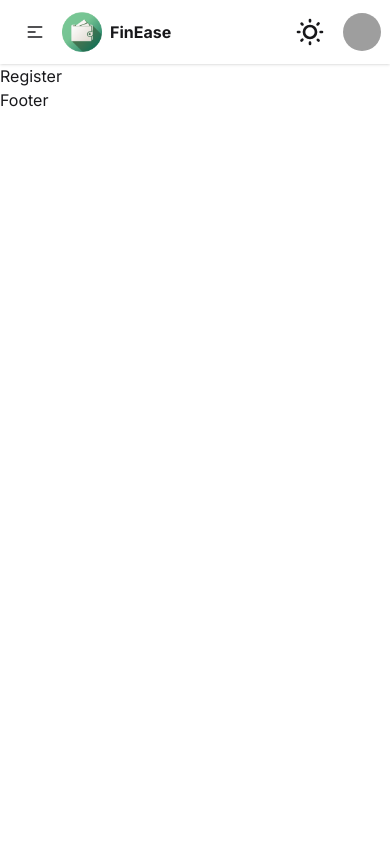
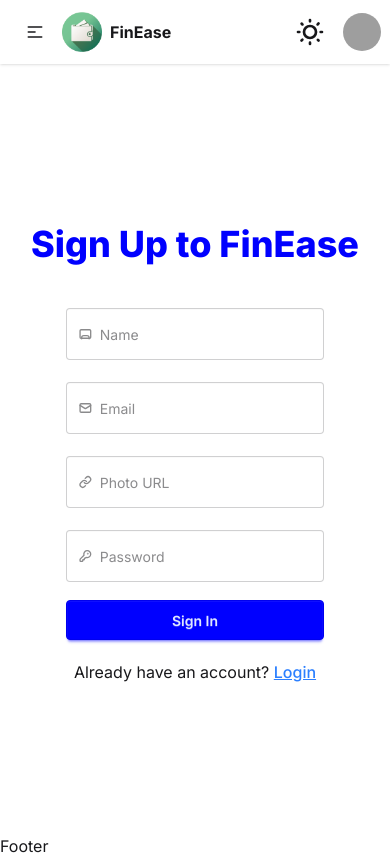
Before and after one commit to AlFahad47/FinEase-client, a React (Vite) app: page /register in a window 390 px wide. Built offline with nearby package versions, Linux system fonts and the light colour scheme; grey boxes are pictures that could not be loaded.

Commit message:
responsive register page added

```diff
--- a/src/pages/Register.jsx
+++ b/src/pages/Register.jsx
@@ -1,4 +1,141 @@
+import { Link } from "react-router";
+
 const Register = () => {
-  return <div>Register</div>;
+  return (
+    <div className="flex mt-[50px] min-h-[720px] md:w-11/12 mx-auto">
+      <div className="flex-3 flex flex-col items-center justify-center  md:shadow-sm md:rounded-l-xl md:border border-r-0 md:border-accent-content">
+        <h2 className="text-center font-extrabold text-4xl mb-10 text-primary">
+          Sign Up to FinEase
+        </h2>
+        <form
+          action=""
+          className="fieldset lg:w-7/12 md:11/12 mx-auto max-w-[320px] "
+        >
+          {/* name */}
+          <label className="input validator min-h-[52px] mb-4">
+            <svg
+              className="h-[1em] opacity-50 text-base-content"
+              xmlns="http://www.w3.org/2000/svg"
+              viewBox="0 0 24 24"
+            >
+              <g
+                strokeLinejoin="round"
+                strokeLinecap="round"
+                strokeWidth="2.5"
+                fill="none"
+                stroke="currentColor"
+              >
+                <rect width="20" height="16" x="2" y="4" rx="2"></rect>
+                <path d="M19 21v-2a4 4 0 0 0-4-4H9a4 4 0 0 0-4 4v2"></path>
+              </g>
+            </svg>
+            <input
+              name="name"
+              type="text"
+              className="  text-base-content"
+              placeholder="Name"
+            />
+          </label>
+          {/* email */}
+          <label className="input validator min-h-[52px] mb-4">
+            <svg
+              className="h-[1em] opacity-50 text-base-content"
+              xmlns="http://www.w3.org/2000/svg"
+              viewBox="0 0 24 24"
+            >
+              <g
+                strokeLinejoin="round"
+                strokeLinecap="round"
+                strokeWidth="2.5"
+                fill="none"
+                stroke="currentColor"
+              >
+                <rect width="20" height="16" x="2" y="4" rx="2"></rect>
+                <path d="m22 7-8.97 5.7a1.94 1.94 0 0 1-2.06 0L2 7"></path>
+              </g>
+            </svg>
+            <input
+              onChange={(e) => setEmail(e.target.value)}
+              name="email"
+              type="email"
+              className="  text-base-content"
+              placeholder="Email"
+            />
+          </label>
+          {/* photo url */}
+          <label className="input validator min-h-[52px] mb-4">
+            <svg
+              className="h-[1em] opacity-50 text-base-content"
+              xmlns="http://www.w3.org/2000/svg"
+              viewBox="0 0 24 24"
+            >
+              <g
+                strokeLinejoin="round"
+                strokeLinecap="round"
+                strokeWidth="2.5"
+                fill="none"
+                stroke="currentColor"
+              >
+                <path d="M10 13a5 5 0 0 0 7.54.54l3-3a5 5 0 0 0-7.07-7.07l-1.72 1.71"></path>
+                <path d="M14 11a5 5 0 0 0-7.54-.54l-3 3a5 5 0 0 0 7.07 7.07l1.71-1.71"></path>
+              </g>
+            </svg>
+            <input
+              type="url"
+              required
+              name="photo"
+              placeholder="Photo URL"
+              className="  text-base-content"
+              title="Must be valid URL"
+            />
+          </label>
+          {/* password */}
+          <label className="input validator min-h-[52px]">
+            <svg
+              className="h-[1em] opacity-50 text-base-content"
+              xmlns="http://www.w3.org/2000/svg"
+              viewBox="0 0 24 24"
+            >
+              <g
+                strokeLinejoin="round"
+                strokeLinecap="round"
+                strokeWidth="2.5"
+                fill="none"
+                stroke="currentColor"
+              >
+                <path d="M2.586 17.414A2 2 0 0 0 2 18.828V21a1 1 0 0 0 1 1h3a1 1 0 0 0 1-1v-1a1 1 0 0 1 1-1h1a1 1 0 0 0 1-1v-1a1 1 0 0 1 1-1h.172a2 2 0 0 0 1.414-.586l.814-.814a6.5 6.5 0 1 0-4-4z"></path>
+                <circle cx="16.5" cy="7.5" r=".5" fill="currentColor"></circle>
+              </g>
+            </svg>
+
+            <input
+              name="password"
+              type="password"
+              className=" w-full text-base-content"
+              placeholder="Password"
+            />
+          </label>
+          <input
+            type="submit"
+            className="btn btn-primary mt-3"
+            value="Sign In"
+          />
+        </form>
+        <p className="pt-4 md:w-7/12  mb-10 max-w-[320px]  mx-auto">
+          Already have an account?{" "}
+          <Link
+            to="/login"
+            className="text-blue-500 hover:text-blue-800 font-medium underline"
+          >
+            Login
+          </Link>
+        </p>
+      </div>
+      <div className="flex-2  flex-col justify-center items-center space-y-5 bg-[radial-gradient(circle,#38A3A2_17%,#298987_49%,#10605D_100%)] rounded-r-xl  md:flex hidden text-white">
+        <h2 className="font-bold text-3xl t ">Hello, Friends</h2>
+        <p className="">Join us and manage your finances smarter.</p>
+      </div>
+    </div>
+  );
 };
 export default Register;
```
